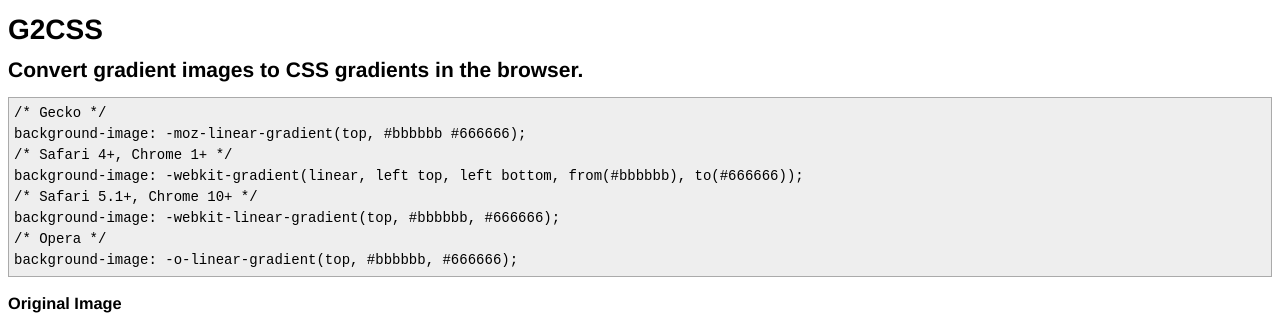
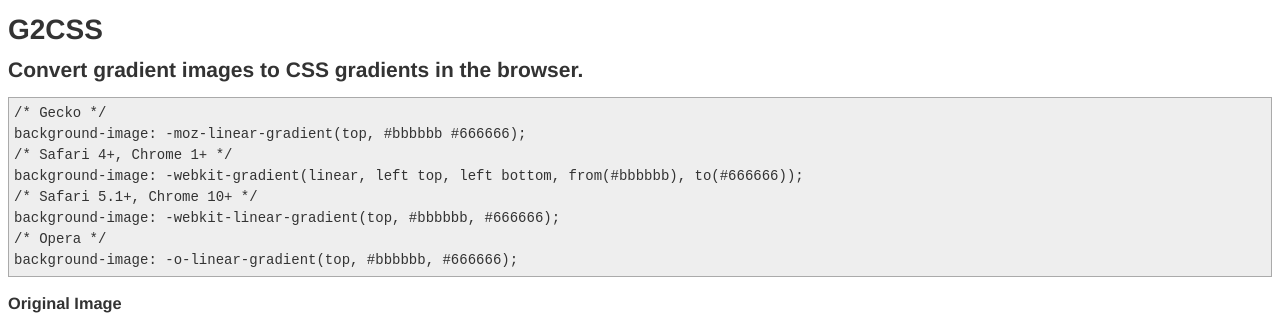
Before and after one commit to driverdan/g2css, a plain HTML site: page index.html in a window 1280 px wide. Shown: the top 327 px of the page. Drawn offline with nearby package versions, Linux system fonts and the light colour scheme.

Commit message:
Style tweaks

```diff
--- a/css/style.css
+++ b/css/style.css
@@ -1,5 +1,10 @@
 body {
 	font: 14px/21px "Helvetica Neue", Helvetica, sans-serif;
+	color: #333;
+}
+
+pre, code, kbd, samp {
+	font-family: monospace, sans-serif;
 }
 
 pre {
```
